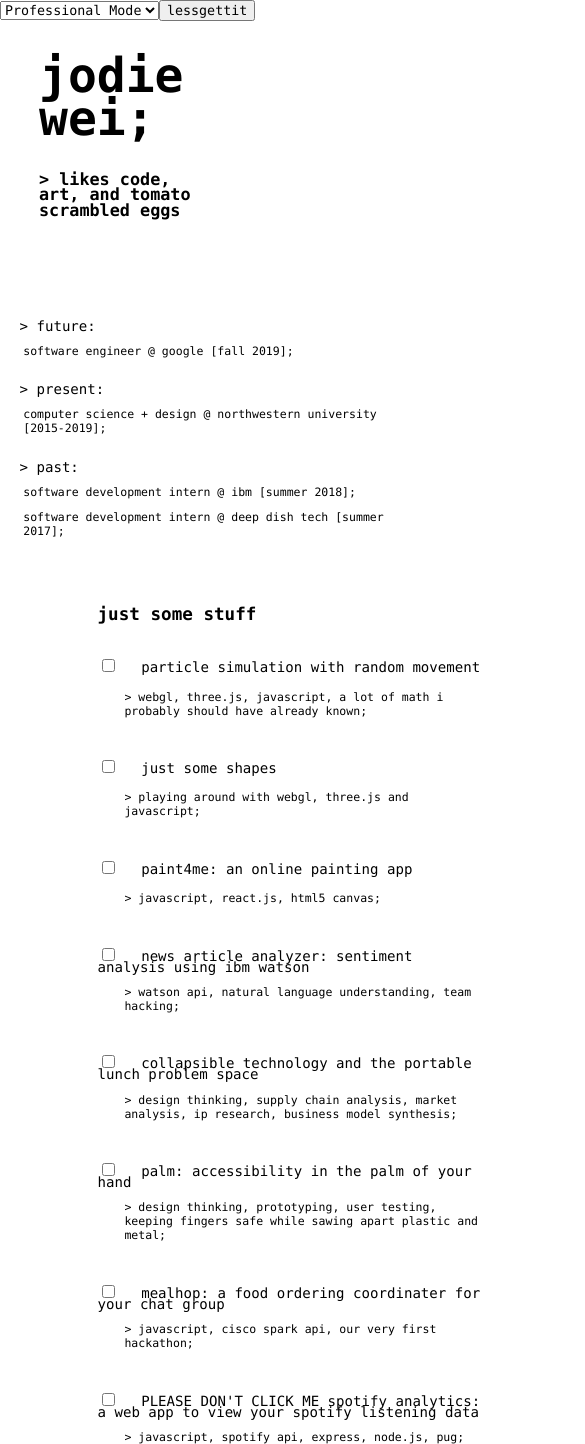
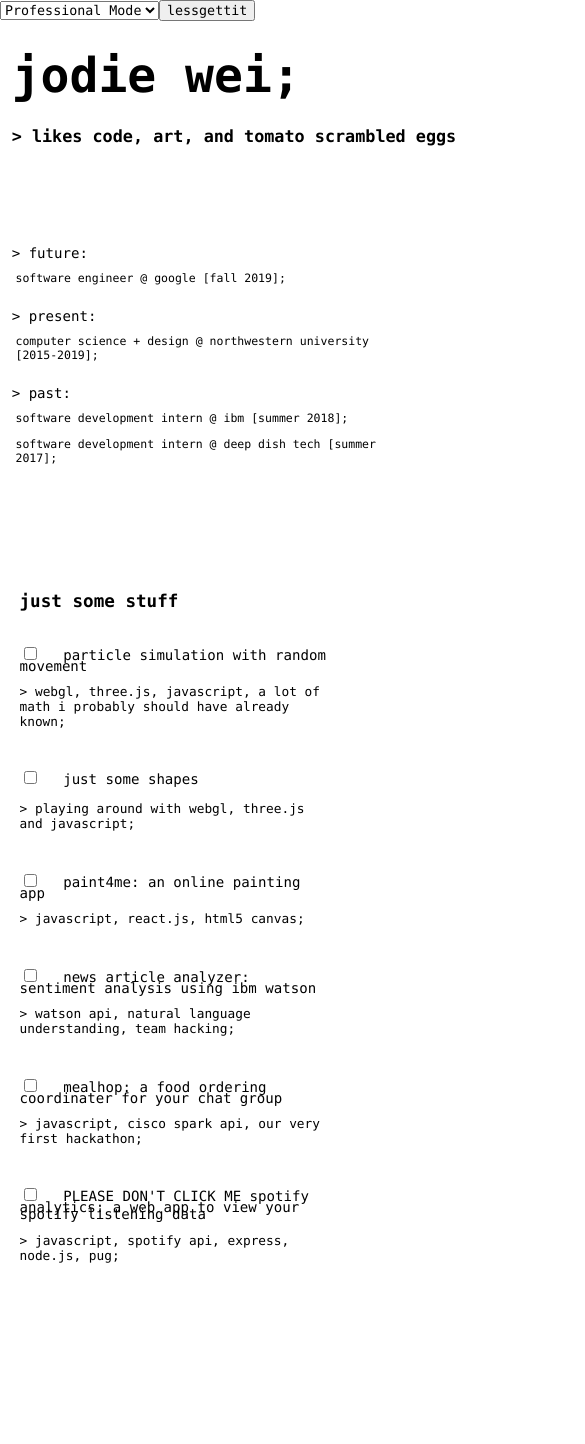
Before and after one commit to jrw192/me, a React (Create React App) app: page / in a window 390 px wide. Shown: the top 1444 px of the page, 585 px wide, since content can reach past the window. After the commit the page ends 1400 px from the top, so only its background shows below. Built offline with nearby package versions, Linux system fonts and the light colour scheme.

Commit message:
mobile optimized

```diff
--- a/src/components/ProjectInfo.js
+++ b/src/components/ProjectInfo.js
@@ -28,11 +28,13 @@
 		else {
 			return (
 				<div className="project_info" style={{background: this.props.bgColor, color: this.props.fontColor}}>
-					<img style={{display:'inline-block'}} src={require(`../static/data/${this.props.projectImg}`)}
+					<img src={require(`../static/data/${this.props.projectImg}`)}
 						alt={this.props.projectTitle}
 						className="project_image"/>
-					<p style={{display: 'inline-block', width: '50%', marginLeft: '0.5em', wordWrap: 'break-word'}}
-						className="project_writeup">{this.props.projectWriteup}</p>
+					<p className="project_writeup"
+						style={{wordWrap: 'break-word',
+							display: 'inline-block'}}
+					>{this.props.projectWriteup}</p>
 				</div>
 			)
 		}
--- a/src/components/Regular.css
+++ b/src/components/Regular.css
@@ -1,5 +1,4 @@
 body {
-	/*font-family: 'Noto Sans', serif;*/
 		font-family: 'Lucida Console', monaco, monospace ;
 	}
 
@@ -17,22 +16,12 @@
 }
 
 #projects_container {
-	text-align: left;
 	display: block;
 	height: 100%;
-	width: 100%;
+	width: 80%;
+	text-align: left;
+	margin-top: 5em;
 	position: absolute;
-}
-
-#projects {
-	padding-top: 5%;
-	margin-left: 25%;
-	text-align: center;
-}
-
-.project_image {
-	/*height: 15em;*/
-	width: 25em;
 }
 
 .project_item {
@@ -49,25 +38,38 @@
 }
 
 
+@media only screen and (min-width: 990px) {
+	#projects_container {
+		margin-left: 25%;
+	}
+
 	input {
 		margin-right: 2em;
 	}
 
 	.project_info {
-	width: 50%;
+		width: 80%;
 		margin-bottom: 2em;
 		margin-left: 2em;
 		font-size: 0.8em;
+		display: inline-block;
+
+	}
+
+	.project_image {
+		width: 25em;
 	}
 
 	.project_writeup {
 		vertical-align: top;
 		margin-top: 0;
+		margin-left: 0.5em;
+		word-wrap: break-word;
+		display: inline-block;
 	}
 
 	#title, #profile {
 		display: inline-block;
-
 	}
 
 
@@ -111,55 +113,79 @@
 		/*line-height: 0.2;*/
 		font-size: 0.9em;
 	}
-
-
-.tab {
-	padding-left: 1%;
-	display: block;
-	margin-left: 2em;
-	padding-bottom: 0em;
-	font-size: .9em;
-}
-
-@media only screen and (max-width: 800)  {
-
-	.mainDiv {
-		margin-left: 1%;
-	}
-
-	#title {
-		width: 80%;
-		left: 0;
 }
 
 
-	#name {
-		font-size: 1.3em;
-		white-space: nowrap;
+@media only screen and (max-width: 990px)  {
+	#projects_container {
+		margin-left: 5%;
 	}
+
+	input {
+		margin-right: 2em;
+	}
+
+	.project_info {
+		width: 80%;
+		margin-bottom: 2em;
+		margin-left: 2em;
+		font-size: 0.8em;
+		display: inline-block;
+
+	}
+
+	.project_image {
+		width: 25em;
+	}
+
+	.project_writeup {
+		vertical-align: top;
+		margin-top: 0;
+		margin-left: 0.5em;
+		word-wrap: break-word;
+		display: inline-block;
+	}
+
+
+	#title {
+		text-align: left;
+		font-size: 1.5em;
+
+		line-height: .9;
+		padding-left: 3%;
+	}
+
+	#title_content {
+		display: inline-block;
+		text-align: left;
+		width: 80%;
+	}
+
+
+	#profile {
+		font-size: 0.8em;
+		margin-left: 3%;
+
+	}
+
+
 	#tagline {
-		line-height: 1.1em;
-		word-wrap: break-word;
+		font-size: .7em;
+		width: 800%;
 	}
 
 	.header {
-		line-height: 1.1em;
-		font-color: blue;
+		display: block;
+		font-size: 1.1em;
+		line-height: 0.5;
+		padding-top: 1em;
 	}
 
-	#projects {
-		text-align: left;
-		margin-left: 0;
-		left: 0;
+	.item {
+		padding-left: 1%;
+		margin-top: 0px;
+		/*line-height: 0.2;*/
+		font-size: 0.9em;
 	}
-	.project_writeup {
-		width: 100%;
+
 }
-	input {
-		margin-left: 2%;
-	}
-	#projects_container {
-		left: 0;
-		position: relative;
-	}
-}
--- a/src/components/Regular.js
+++ b/src/components/Regular.js
@@ -27,9 +27,7 @@
 						<p className="item">software development intern @ deep dish tech [summer 2017];</p>
 				</div>
 
-				<div id="projects" style={{background: this.props.bgColor}}>
                     <Projects items={this.props.data}></Projects>
-                </div>
 			</div>
 		);
 		}
--- a/src/static/data/myProjects.json
+++ b/src/static/data/myProjects.json
@@ -28,26 +28,11 @@
 			"id": 2,
 			"title": "news article analyzer: sentiment analysis using ibm watson",
 			"info": "watson api, natural language understanding, team hacking",
-			"writeup": "during my internship at ibm, we got to participate in a hackathon with access to various ibm watson apis. we decided to analyze a body of text based on sentiment and keywords, as a way for people to closer examine the quality of their news and find topics for future research. my role in the team was server-side programming, including handling calls to and responses from the ibm watson api, and returning data to the frontend.",
+			"writeup": "during my internship at ibm, we got to participate in a hackathon with access to various ibm watson apis. we decided to analyze a body of text based on sentiment and keywordsmy role in the team was server-side programming, including handling api calls and responses, and returning data to the frontend.",
 			"url": "",
 			"image": "nlu_ibm.png"
 		},
-		{
-			"id": 4,
-			"title": "collapsible technology and the portable lunch problem space",
-			"info": "design thinking, supply chain analysis, market analysis, ip research, business model synthesis",
-			"writeup": "based on initial problem space and stakeholder research, we identified the portable lunch space as a potential whitespace for innovation. we iterated upon prototypes based on user centered design research and benchmarking features across competitors. we also performed a supply chain analysis to determine the best manufacturing materials and processes, which helped us finalize our prototype design.",
-			"url": "",
-			"image": "lunchbox.png"
-		},
-		{
-			"id": 5,
-			"title": "palm: accessibility in the palm of your hand",
-			"info": "design thinking, prototyping, user testing, keeping fingers safe while sawing apart plastic and metal",
-			"writeup": "for my design thinking class with a focus on human interaction and user testing, we were tasked with developing a container-opening solution for individuals with hand mobility impairment. we developed a rough prototype of a sliding lid that could be opened with the palm of the hand.",
-			"url": "",
-			"image": "palm.png"
-		},
+
 		{
 			"id": 6,
 			"title": "mealhop: a food ordering coordinater for your chat group",
```
Lines whose indentation alone changed are shown as unchanged.
